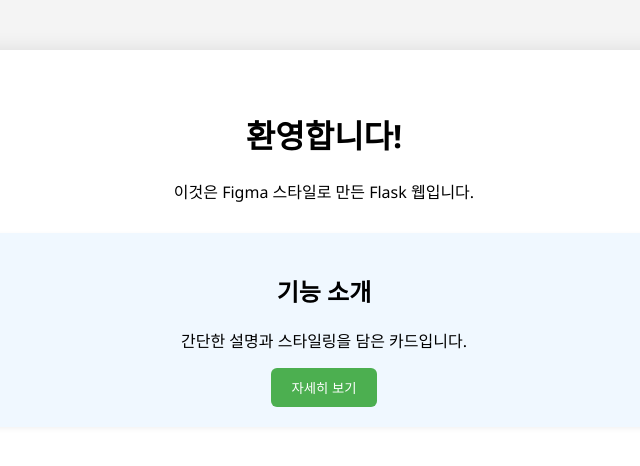
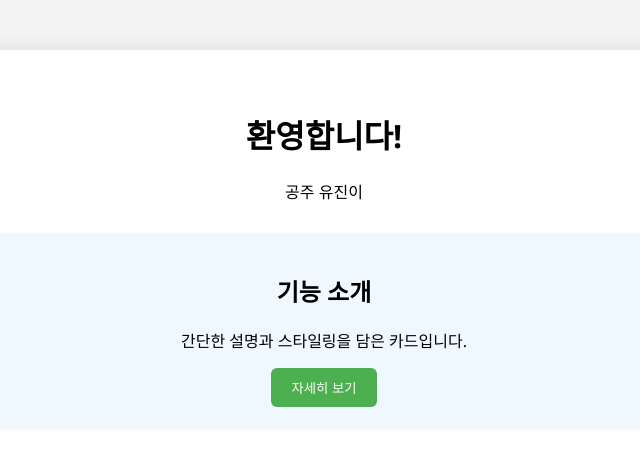
Before and after one commit to ljh8159/water, a Flask app: page / in a window 1280 px wide. Shown: the top 466 px of the page, without its empty margins (316-956 px from the left). Run offline with Flask 3, Linux system fonts and the light colour scheme.

Commit message:
Update: index.html 내용 수정

```diff
--- a/templates/index.html
+++ b/templates/index.html
@@ -8,7 +8,7 @@
 <body>
     <div class="container">
         <h1>환영합니다!</h1>
-        <p>이것은 Figma 스타일로 만든 Flask 웹입니다.</p>
+        <p>공주 유진이</p>
 
         <div class="card">
             <h2>기능 소개</h2>
```
